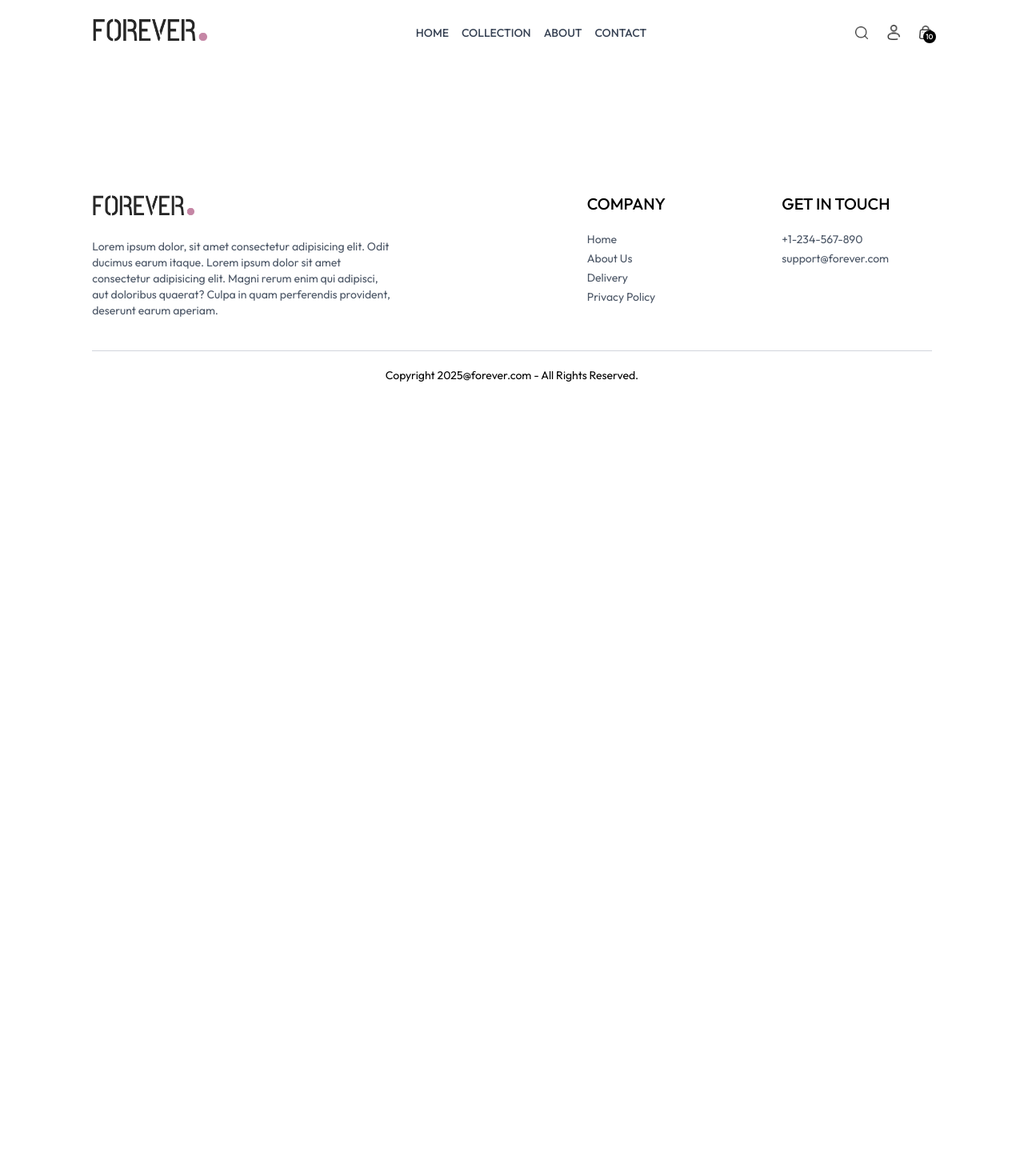
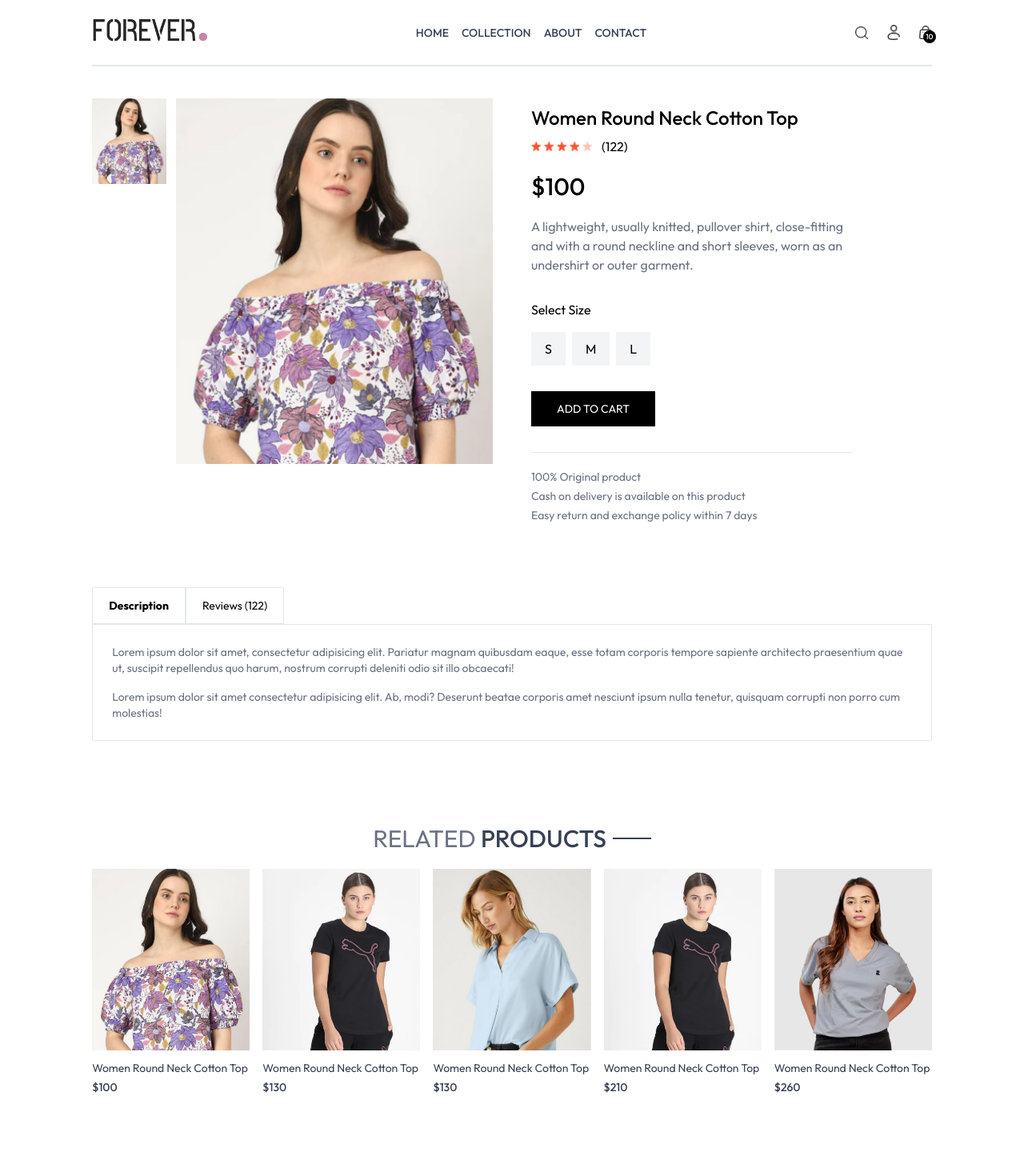
Before and after one commit to Adarsh3230db/Forever-Frontend, a React (Vite) app: page /product/aaaaa in a window 1280 px wide. Shown: the top 1470 px of the page at 80% size. Before the commit the page ends 800 px from the top, so only its background shows below. Built offline with nearby package versions, Linux system fonts and the light colour scheme.

Commit message:
product page completed, add to cart to be completed

```diff
--- a/src/App.jsx
+++ b/src/App.jsx
@@ -12,10 +12,12 @@
 import Navbar from './components/Navbar'
 import Footer from './components/Footer'
 import Searchbar from './components/Searchbar'
+import { ToastContainer, toast } from 'react-toastify';
 
 const App = () => {
   return (
     <div className='px-4 sm:px-[5vw] md:px-[7vw] lg:px-[9vw]'>
+      <ToastContainer />
       <Navbar/>
       <Searchbar/>
       <Routes>
--- /dev/null
+++ b/src/components/RelatedProducts.jsx
@@ -0,0 +1,39 @@
+import React, { useContext, useEffect, useState } from 'react'
+import { ShopContext } from '../context/ShopContext'
+import Title from './Title'
+import ProductItem from './ProductItem'
+
+const RelatedProducts = ({category,subCategory}) => {
+
+    const {products} = useContext(ShopContext)
+    const [related,setRelated] = useState([])
+
+    useEffect(()=>{
+
+        if (products.length>0){
+            let productsCopy = products.slice();
+            productsCopy = productsCopy.filter((item)=>category === item.category)
+            productsCopy = productsCopy.filter((item)=> subCategory === item.subCategory)
+            setRelated(productsCopy.slice(0,5));
+
+        }
+
+    },[products])
+
+  return (
+    <div className='my-24'>
+        <div className='text-center text-3xl py-2'>
+            <Title text1={'RELATED'} text2={'PRODUCTS'}/>
+        </div>
+        <div className='grid grid-cols-2 sm:grid-cols-3 md:grid-cols-4 lg:grid-cols-5 gap-4 gap-y-6'>
+            {
+                related.map((item,index)=>(
+                    <ProductItem key={index} id={item._id} name={item.name} price={item.price} image={item.image}/>
+                ))
+            }
+        </div>
+    </div>
+  )
+}
+
+export default RelatedProducts
--- a/src/context/ShopContext.jsx
+++ b/src/context/ShopContext.jsx
@@ -1,5 +1,6 @@
-import React, { createContext, useState } from "react";
+import React, { createContext, useEffect, useState } from "react";
 import { products } from "../assets/assets";
+import { toast } from "react-toastify";
 
 
 export const ShopContext = createContext()
@@ -10,10 +11,40 @@
     const deliverFee = 10;
     const [search,setSearch] = useState('')
     const [showSearch,setShowSearch] = useState(false)
+    const [cartItems,setCartItems] = useState({})
+
+    const addToCart = async (itemId,size) => {
+
+        if (!size){
+            toast.error('Select Product Size')
+            return
+        }
+
+        let cartData = structuredClone(cartItems)
+
+        if (cartData[itemId]){
+            if (cartData[itemId][size]){
+                cartData[itemId][size] += 1
+            }
+            else {
+                cartData[itemId][size] = 1
+            }
+        }
+        else{
+            cartData[itemId] = {}
+            cartData[itemId][size] = 1
+        }
+        setCartItems(cartData)
+    }
+
+    useEffect(()=>{
+        console.log(cartItems);
+
+    },[cartItems])
 
     const value = {
         products , currency , deliverFee ,
-        search,setSearch ,showSearch, setShowSearch
+        search,setSearch ,showSearch, setShowSearch , cartItems , addToCart
     }
     return(
         <ShopContext.Provider value={value}>
--- a/src/index.css
+++ b/src/index.css
@@ -15,6 +15,10 @@
     font-style: normal;
   }
 
+  ::-webkit-scrollbar{
+    display: none;
+  }
+
 @media(max-width:640px) {
     a.active{
         background-color: black;
--- a/src/pages/Product.jsx
+++ b/src/pages/Product.jsx
@@ -1,21 +1,26 @@
 import React, { useContext, useEffect, useState } from 'react'
 import { useParams } from 'react-router-dom'
 import { ShopContext } from '../context/ShopContext'
+import { assets } from '../assets/assets'
+import RelatedProducts from '../components/RelatedProducts'
 
 const Product = () => {
 
   const {productId} = useParams()
   // console.log(productId);
 
-  const {products} = useContext(ShopContext)
+  const {products,currency,addToCart} = useContext(ShopContext)
   const [productData,setProductData] = useState(false)
+  const [image,setImage] = useState('')
+  const [size,setSize] = useState('')
 
   const fetchProductData = async () => {
 
     products.map((item)=>{
       if(item._id == productId){
         setProductData(item)
-        console.log(item);
+        // console.log(item);
+        setImage(item.image[0])
         return null
       }
     })
@@ -27,11 +32,70 @@
   },[productId])
 
 
-  return (
-    <div>
-
+  return productData? (
+    <div className='border-t-2 border-gray-200 pt-10 transition-opacity ease-in duration-500 opacity-100'>
+      {/* ----------------- Product Data ----------------- */}
+      <div className='flex gap-12 sm:gap-12 flex-col sm:flex-row'>
+        {/* Product Images  */}
+        <div className='flex-1 flex flex-col-reverse gap-3 sm:flex-row'>
+          <div className='flex sm:flex-col overflow-x-auto sm:overflow-y-scroll justify-between sm:justify-normal sm:w-[18.75%] w-full'>
+            {
+              productData.image.map((item,index)=>(
+                <img onClick={()=>setImage(item)} src={item} key={index} className='w-[24%] sm:w-full sm:mb-3 flex-shrink-0 cursor-pointer' />
+              ))
+            }
+          </div>
+          <div className='w-full sm:w-[80%]'>
+            <img src={image} className='w-full h-auto' alt="" />
+          </div>
+        </div>
+        {/* ------------------ Product Info ------------------ */}
+        <div className='flex-1 '>
+            <h1 className='font-medium text-2xl mt-2'>{productData.name}</h1>
+            <div className='flex items-center gap-1 mt-2'>
+              <img src={assets.star_icon} alt="" className="w-3 5" />
+              <img src={assets.star_icon} alt="" className="w-3 5" />
+              <img src={assets.star_icon} alt="" className="w-3 5" />
+              <img src={assets.star_icon} alt="" className="w-3 5" />
+              <img src={assets.star_dull_icon} alt="" className="w-3 5" />
+              <p className='pl-2'>(122)</p>
+            </div>
+            <p className='mt-5 text-3xl font-medium'>{currency}{productData.price}</p>
+            <p className='mt-5 text-gray-500 md:w-4/5'>{productData.description}</p>
+            <div className='flex flex-col gap-4 my-8'>
+              <p>Select Size</p>
+              <div className='flex gap-2'>
+                {
+                  productData.sizes.map((item,index)=>(
+                    <button onClick={()=>setSize(item)} className={`border border-gray-100 bg-gray-100 py-2 px-4 ${item === size ? 'border-orange-500' : ''}`} key={index}>{item}</button>
+                  ))
+                }
+              </div>
+            </div>
+            <button onClick={()=>addToCart(productData._id,size)} className='bg-black text-white px-8 py-3 text-sm active:bg-gray-700'>ADD TO CART</button>
+            <hr className='mt-8 sm:w-4/5 text-gray-200' />
+            <div className='text-sm text-gray-500 mt-5 flex flex-col gap-1'>
+                <p>100% Original product</p>
+                <p>Cash on delivery is available on this product</p>
+                <p>Easy return and exchange policy within 7 days</p>
+            </div>
+        </div>
+      </div>
+      {/*---------------------- Description and Review Section ------------- */}
+      <div className='mt-20'>
+        <div className='flex'>
+          <b className='border border-gray-200 px-5 py-3 text-sm'>Description</b>
+          <p className='border border-gray-200 px-5 py-3 text-sm'>Reviews (122)</p>
+        </div>
+        <div className='flex flex-col gap-4 border border-gray-200 px-6 py-6 text-sm text-gray-500'>
+          <p>Lorem ipsum dolor sit amet, consectetur adipisicing elit. Pariatur magnam quibusdam eaque, esse totam corporis tempore sapiente architecto praesentium quae ut, suscipit repellendus quo harum, nostrum corrupti deleniti odio sit illo obcaecati!</p>
+          <p>Lorem ipsum dolor sit amet consectetur adipisicing elit. Ab, modi? Deserunt beatae corporis amet nesciunt ipsum nulla tenetur, quisquam corrupti non porro cum molestias!</p>
+        </div>
+      </div>
+      {/*----------------- Related Products section ------------------ */}
+      <RelatedProducts category={productData.category} subCategory={productData.subCategory}/>
     </div>
-  )
+  ) : <div className='opacity-0'></div>
 }
 
 export default Product
```
